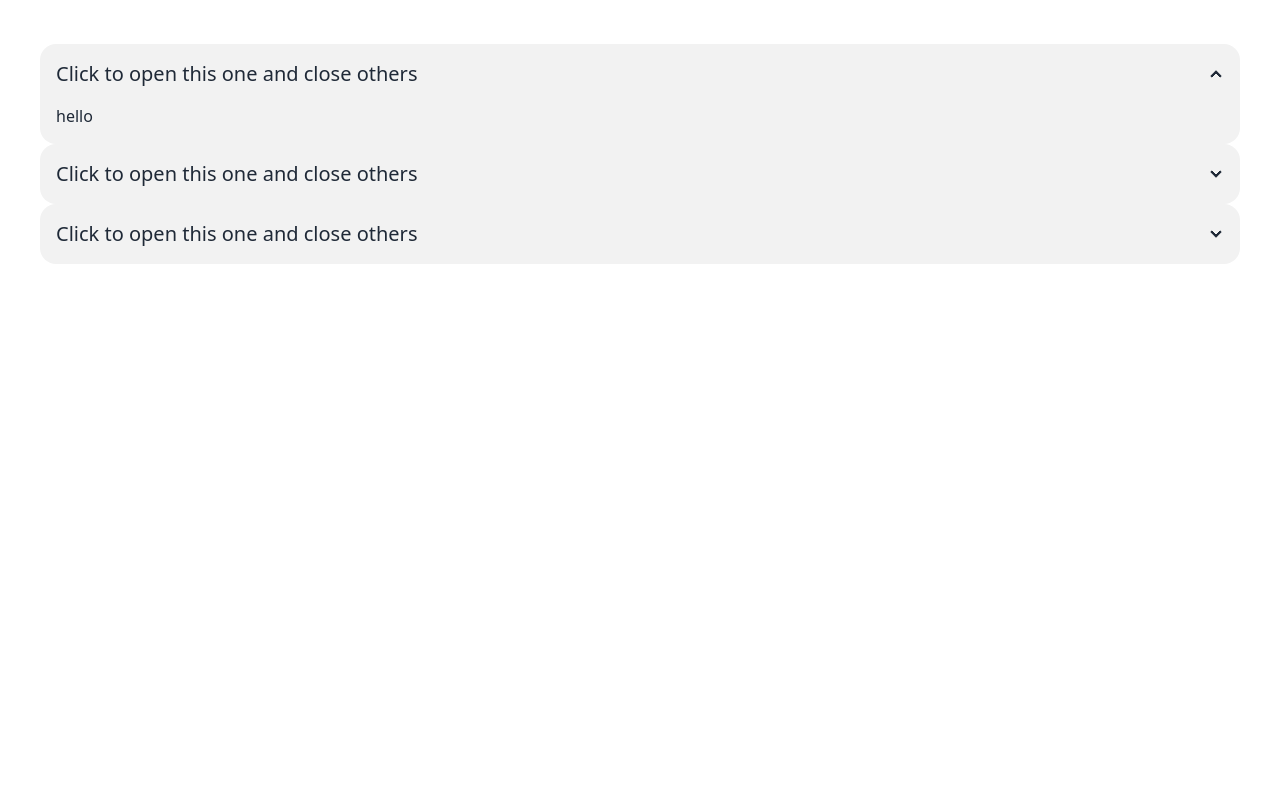
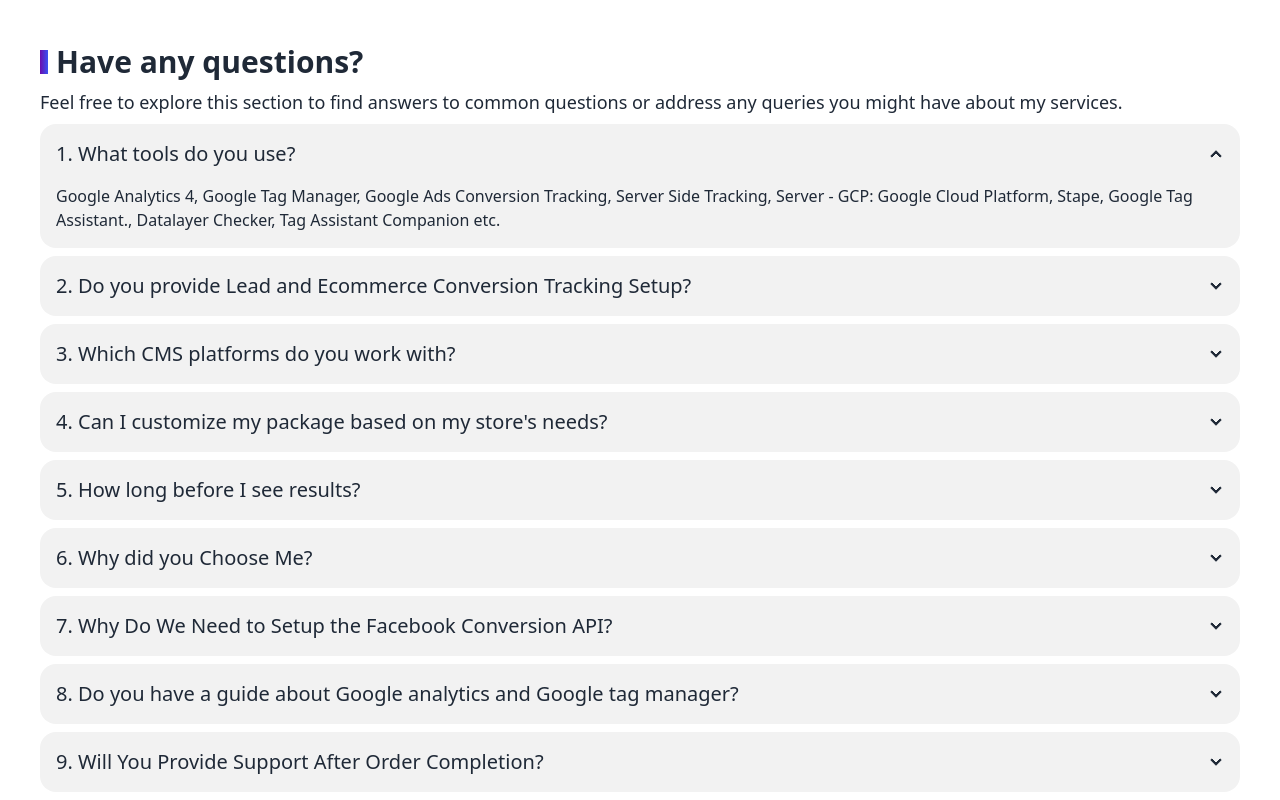
Before and after one commit to Priyanka-Das-Dipa/bivu-portfolio, a React (Vite) app: page / in a window 1280 px wide. Shown: the part 980-1780 px from the top of the page. Built offline with nearby package versions, Linux system fonts and the light colour scheme.

Commit message:
working on FAQ

```diff
--- a/src/components/Faq.jsx
+++ b/src/components/Faq.jsx
@@ -1,31 +1,138 @@
 const Faq = () => {
   return (
     <section className=" min-h-screen max-w-[1200px] mx-auto ">
+      <div className="flex ">
+
+      <div>
+
+      </div>
+      <div>
+        <div className="flex items-center justify-start">
+          <div className="bg-primary-gradient w-2 h-6 mr-2"></div>
+          <h1 className="text-3xl font-bold">Have any questions?</h1>
+        </div>
+        <p className="text-lg font-medium py-2">
+          Feel free to explore this section to find answers to common questions
+          or address any queries you might have about my services.
+        </p>
         <div className="collapse collapse-arrow bg-base-200">
           <input type="radio" name="my-accordion-2" defaultChecked />
           <div className="collapse-title text-xl font-medium">
-          Click to open this one and close others
+            1. What tools do you use?
           </div>
           <div className="collapse-content">
-          <p>hello</p>
+            <p>
+              Google Analytics 4, Google Tag Manager, Google Ads Conversion
+              Tracking, Server Side Tracking, Server - GCP: Google Cloud
+              Platform, Stape, Google Tag Assistant., Datalayer Checker, Tag
+              Assistant Companion etc.
+            </p>
           </div>
         </div>
-      <div className="collapse collapse-arrow bg-base-200">
+        <div className="collapse collapse-arrow bg-base-200 mt-2">
           <input type="radio" name="my-accordion-2" />
           <div className="collapse-title text-xl font-medium">
-          Click to open this one and close others
+            2. Do you provide Lead and Ecommerce Conversion Tracking Setup?
           </div>
           <div className="collapse-content">
-          <p>hello</p>
+            <p>
+              Yes, I can assist you with setting up lead or Ecommerce conversion
+              tracking for all Conversions like Google Analytics 4, Google Ad,
+              Facebook Pixel, Tiktok Pixel etc. If you have particular
+              requirements, Please provide more details about your current
+              setup. I&apos;ll be happy to help further.
+            </p>
           </div>
         </div>
-      <div className="collapse collapse-arrow bg-base-200">
+        <div className="collapse collapse-arrow bg-base-200 mt-2">
           <input type="radio" name="my-accordion-2" />
           <div className="collapse-title text-xl font-medium">
-          Click to open this one and close others
+            3. Which CMS platforms do you work with?
           </div>
           <div className="collapse-content">
-          <p>hello</p>
+            <p>
+              Shopify (with new recommended data layer by Shopify), Wordpress,
+              Woocommerce, Wix, Squarespace, ClickFunnel, PrestaShop,
+              BigCommerce, Magento, Kajabi etc. For a Custom website or other
+              platform contact me.
+            </p>
+          </div>
+        </div>
+        <div className="collapse collapse-arrow bg-base-200 mt-2">
+          <input type="radio" name="my-accordion-2" />
+          <div className="collapse-title text-xl font-medium">
+            4. Can I customize my package based on my store&apos;s needs?
+          </div>
+          <div className="collapse-content">
+            <p>
+              Absolutely! Let&apos;s discuss your unique requirements for a
+              tailored solution
+            </p>
+          </div>
+        </div>
+        <div className="collapse collapse-arrow bg-base-200 mt-2">
+          <input type="radio" name="my-accordion-2" />
+          <div className="collapse-title text-xl font-medium">
+            5. How long before I see results?
+          </div>
+          <div className="collapse-content">
+            <p>
+              Immediate improvements can be noticed, with continuous enhancement
+              over tim
+            </p>
+          </div>
+        </div>
+        <div className="collapse collapse-arrow bg-base-200 mt-2">
+          <input type="radio" name="my-accordion-2" />
+          <div className="collapse-title text-xl font-medium">
+            6. Why did you Choose Me?
+          </div>
+          <div className="collapse-content">
+            <p>
+              Delivery on expected. Fast Response. Full Client Satisfaction.
+              Expert-Level Support.
+            </p>
+          </div>
+        </div>
+        <div className="collapse collapse-arrow bg-base-200 mt-2">
+          <input type="radio" name="my-accordion-2" />
+          <div className="collapse-title text-xl font-medium">
+            7. Why Do We Need to Setup the Facebook Conversion API?
+          </div>
+          <div className="collapse-content">
+            <p>
+              The Facebook conversions API will help you collect accurate data
+              and improve the performance of your Facebook ads in a post-iOS 14
+              update world.
+            </p>
+          </div>
+        </div>
+        <div className="collapse collapse-arrow bg-base-200 mt-2">
+          <input type="radio" name="my-accordion-2" />
+          <div className="collapse-title text-xl font-medium">
+            8. Do you have a guide about Google analytics and Google tag
+            manager?
+          </div>
+          <div className="collapse-content">
+            <p>
+              Yes I&apos;ll guide you properly about Google analytics, Google
+              tag manager and how to check data like traffic source, medium,
+              events, goals and conversions into Google analytics.
+            </p>
+          </div>
+        </div>
+        <div className="collapse collapse-arrow bg-base-200 mt-2">
+          <input type="radio" name="my-accordion-2" />
+          <div className="collapse-title text-xl font-medium">
+            9. Will You Provide Support After Order Completion?
+          </div>
+          <div className="collapse-content">
+            <p>
+              Definitely, if you need any support after order completion, I am
+              ready to help you.
+            </p>
+          </div>
+        </div>
       </div>
       </div>
     </section>
```
Lines whose indentation alone changed are shown as unchanged.
